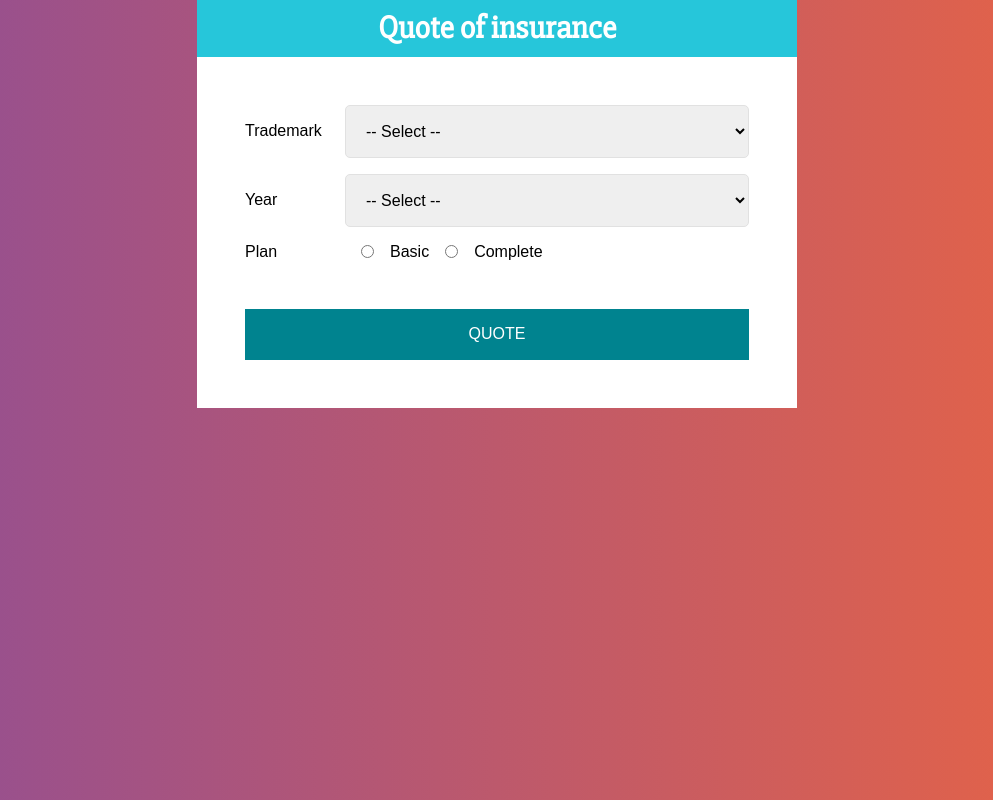
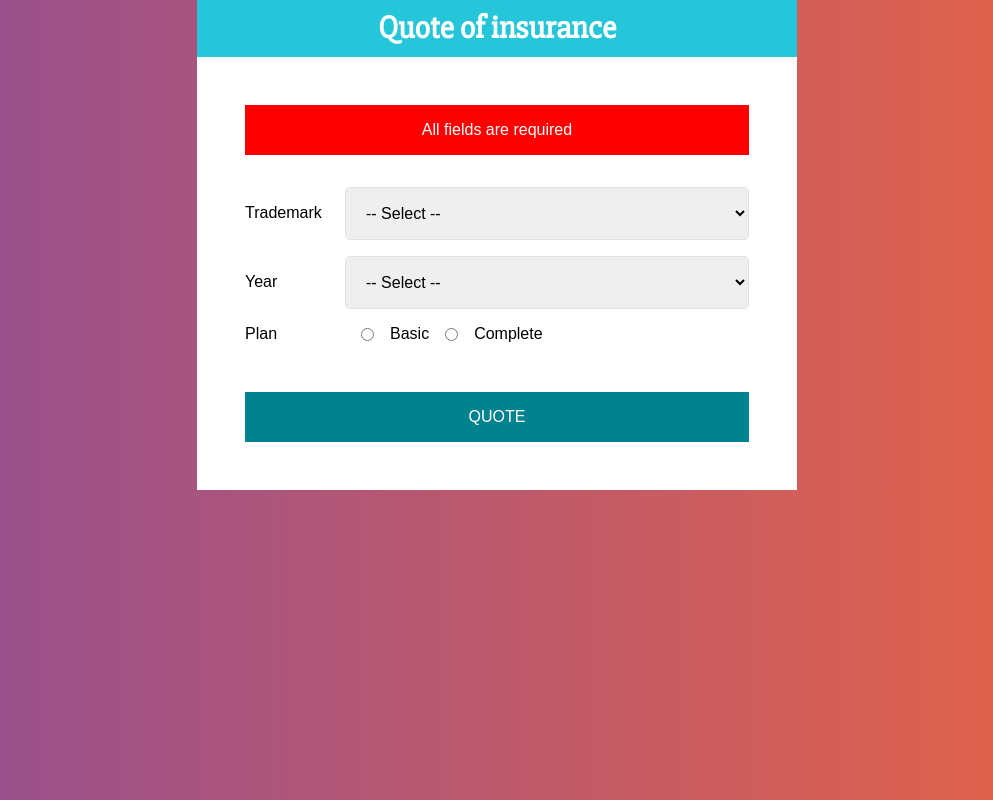
Before and after one commit to Andres2D/react-quote-insurance-app, a React (Create React App) app: page / in a window 1280 px wide. Both pictures are taken after a click on the button "QUOTE". Shown: the whole page, without its empty margins (143-1136 px from the left). Built offline with nearby package versions, Linux system fonts and the light colour scheme.

Commit message:
add error section to the form

```diff
--- a/src/components/Form.js
+++ b/src/components/Form.js
@@ -40,6 +40,14 @@ const Button = styled.button`
     }
 `;
 
+const Error = styled.div`
+    background-color: red;
+    color: white;
+    padding: 1rem;
+    text-align: center;
+    margin-bottom: 2rem;
+`;
+
 const Form = () => {
 
     const [data, saveData] = useState({
@@ -47,6 +55,8 @@ const Form = () => {
         year: '',
         plan: ''
     });
+
+    const [error, saveError] = useState(false);
 
     // Extract the value of the state
     const {trademark, year, plan} = data;
@@ -59,8 +69,27 @@ const Form = () => {
         })
     }
 
+    // When user press submit
+    const quoteInsurance = e => {
+        e.preventDefault();
+
+        if(trademark.trim() === '' || year.trim() === '' || plan.trim() === '') {
+            saveError(true);
+            return;
+        }
+
+        saveError(false);
+    }
+
     return (
-        <form>
+        <form
+            onSubmit={quoteInsurance}
+        >
+
+            {error ?
+                <Error>All fields are required</Error>
+            : null}
+
             <Field>
                 <Label>Trademark</Label>
                 <Select
@@ -115,7 +144,7 @@ const Form = () => {
                 /> Complete
             </Field>
 
-            <Button type="button">Quote</Button>
+            <Button type="submit">Quote</Button>
         </form>
      );
 }
```
